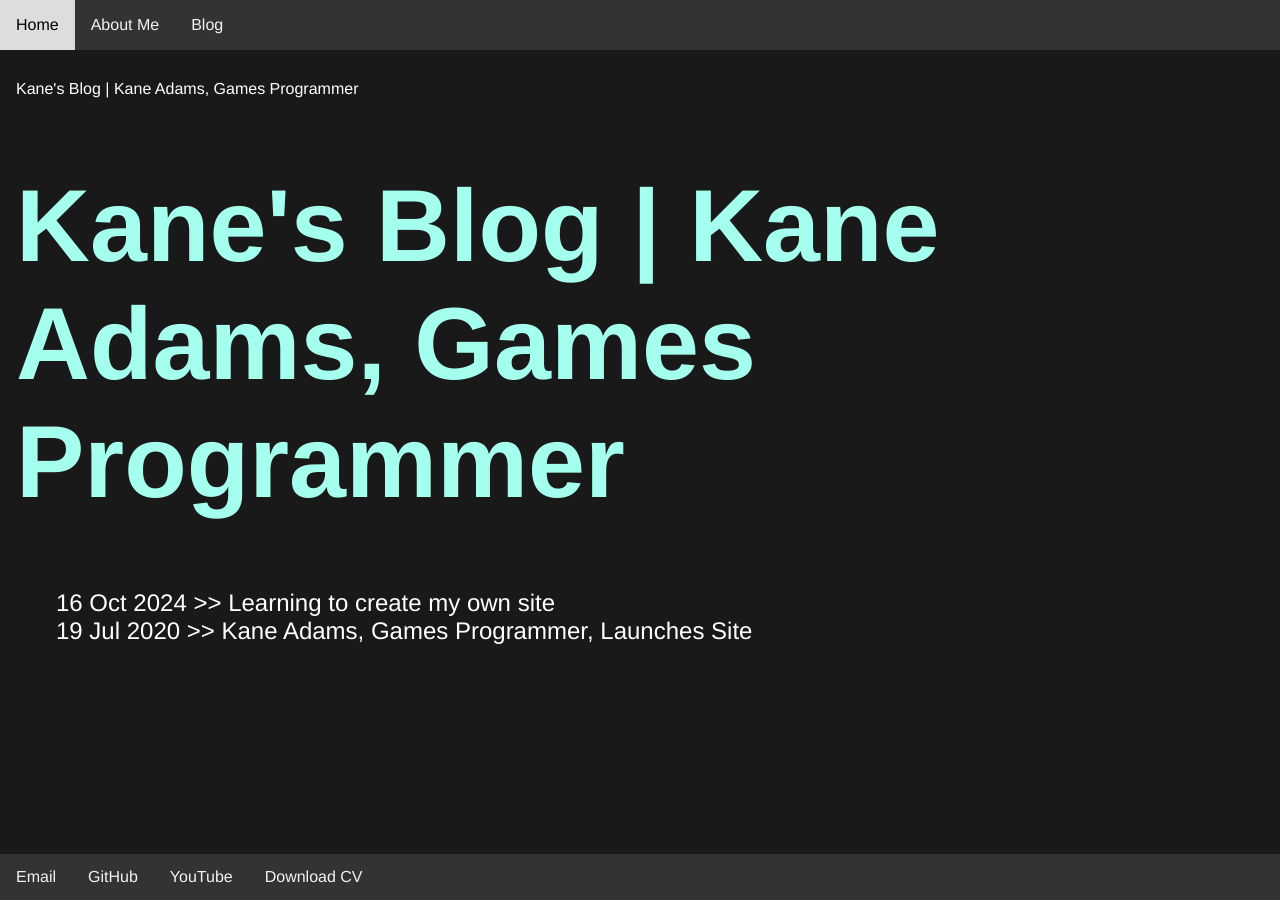
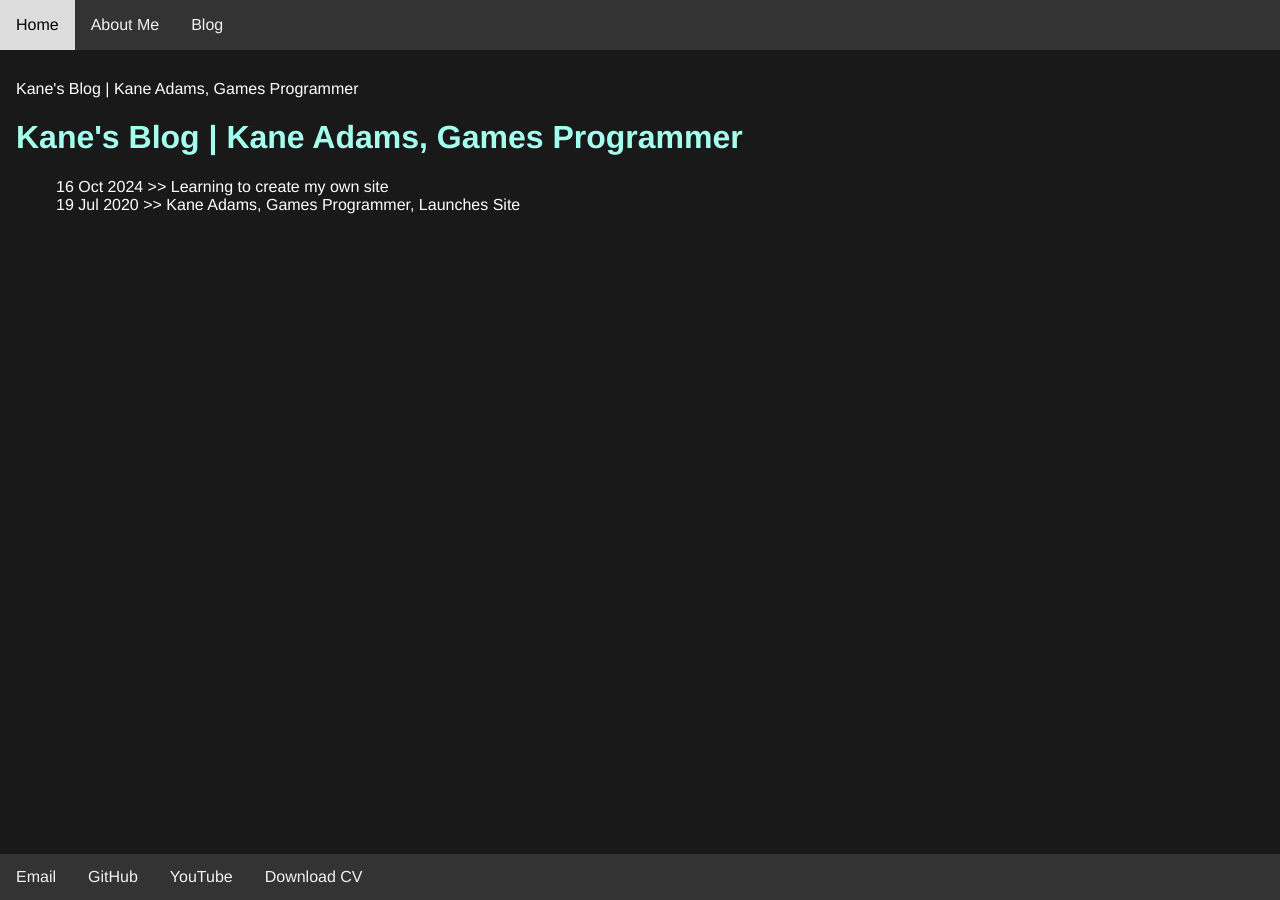
Before and after one commit to KaneAdams-Dev/KaneAdams-Dev.github.io, a Jekyll site: the page built from blog.html, in a window 1280 px wide. Built offline with Jekyll 4.4.1, drawn with Linux system fonts in a browser that asks for light colours; Markdown is read by kramdown in place of the engine named in the settings.

Commit message:
Update style.css

```diff
--- a/css/style.css
+++ b/css/style.css
@@ -124,7 +124,7 @@ a:hover {
 }
 
 h1 {
-    font-size: 8vw;
+    font-size: 2rem;
     font: 'Helvetica', 'Arial', 'Sans-Serif';
     color: #A5FFEE;
 }
@@ -157,9 +157,9 @@ p {
     rotate(45deg);
 }
 
-ul.posts {
-    margin: 20px auto 40px;
-    font-size: 1.5em;
+ul .posts {
+    margin: 1.5rem auto 2.5px;
+    font-size: 1.5rem;
 }
 
 ul.posts li {
```
